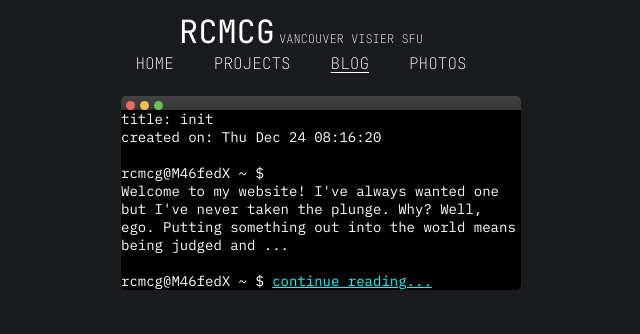
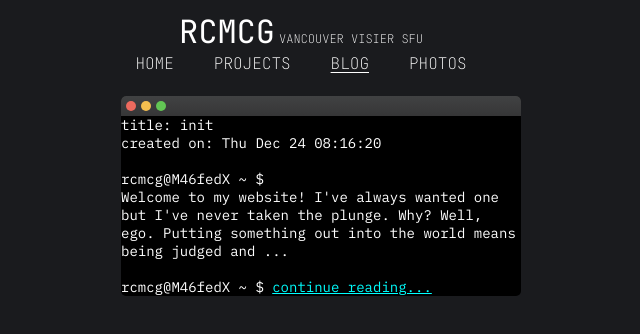
Before and after one commit to rcmcg/personal-website, a React (Vite) app in the folder rcmcg/: page /blog in a window 1280 px wide. Shown: the top 334 px of the page, without its empty margins (319-959 px from the left). Built offline with nearby package versions, Linux system fonts and the light colour scheme.

Commit message:
fix terminal buttons

```diff
--- a/rcmcg/src/components/terminal-window/terminal-window.css
+++ b/rcmcg/src/components/terminal-window/terminal-window.css
@@ -9,19 +9,19 @@
 
 .terminal-top-bar {
     background-image: linear-gradient(to bottom, rgb(65, 66, 67), rgb(54, 54, 55));
-    height: 10%;
+    height: fit-content;
     border-radius: 5px 5px 0 0;
 }
 
 .terminal-buttons {
     display: flex;
-    margin: 5px 0 0 5px;
+    margin: 5px 0 5px 5px;
 }
 
 .terminal-button {
     border-radius: 50%;
-    width: 9px;
-    height: 9px;
+    height: 10px;
+    width: 10px;
     margin-right: 5px;
 }
 
```
